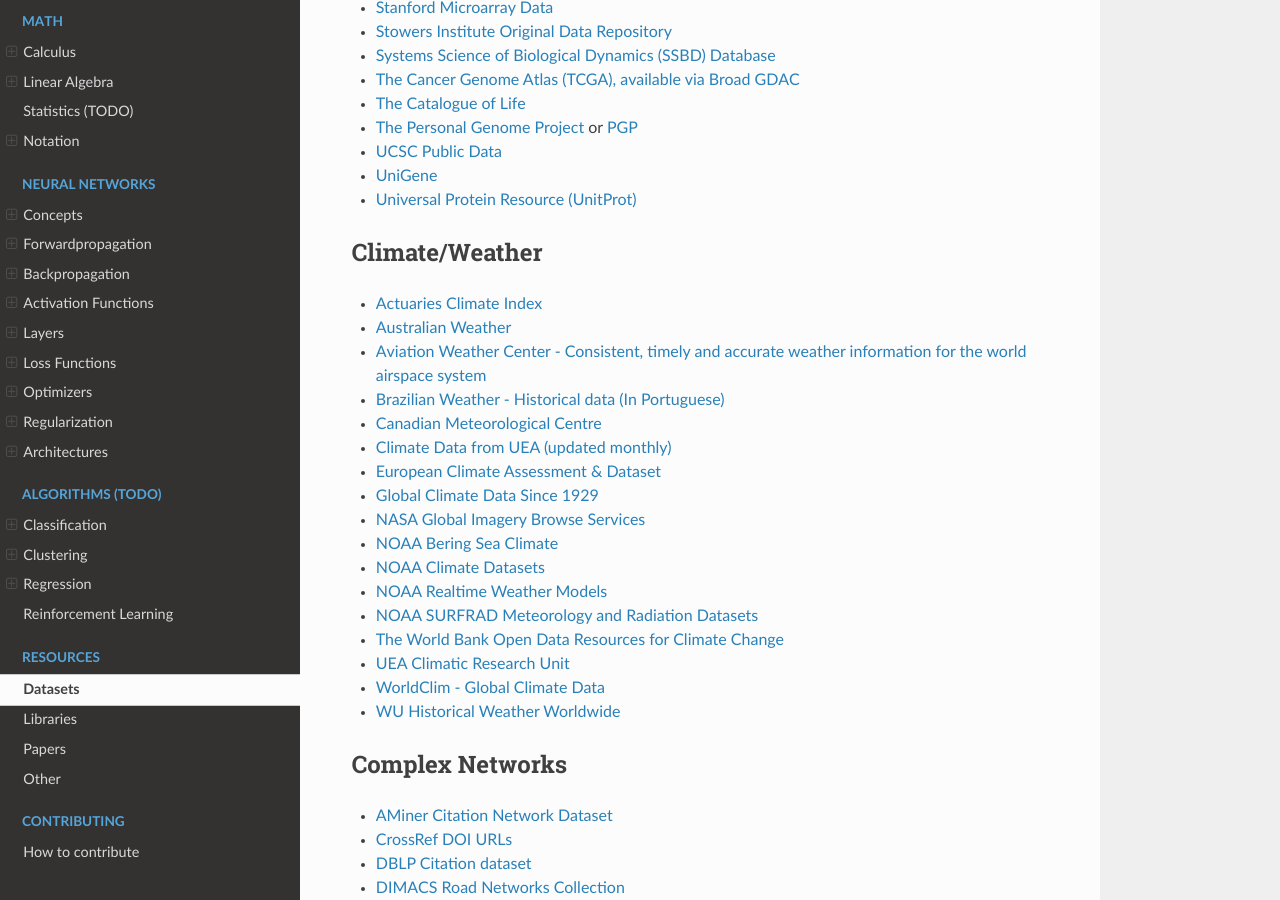
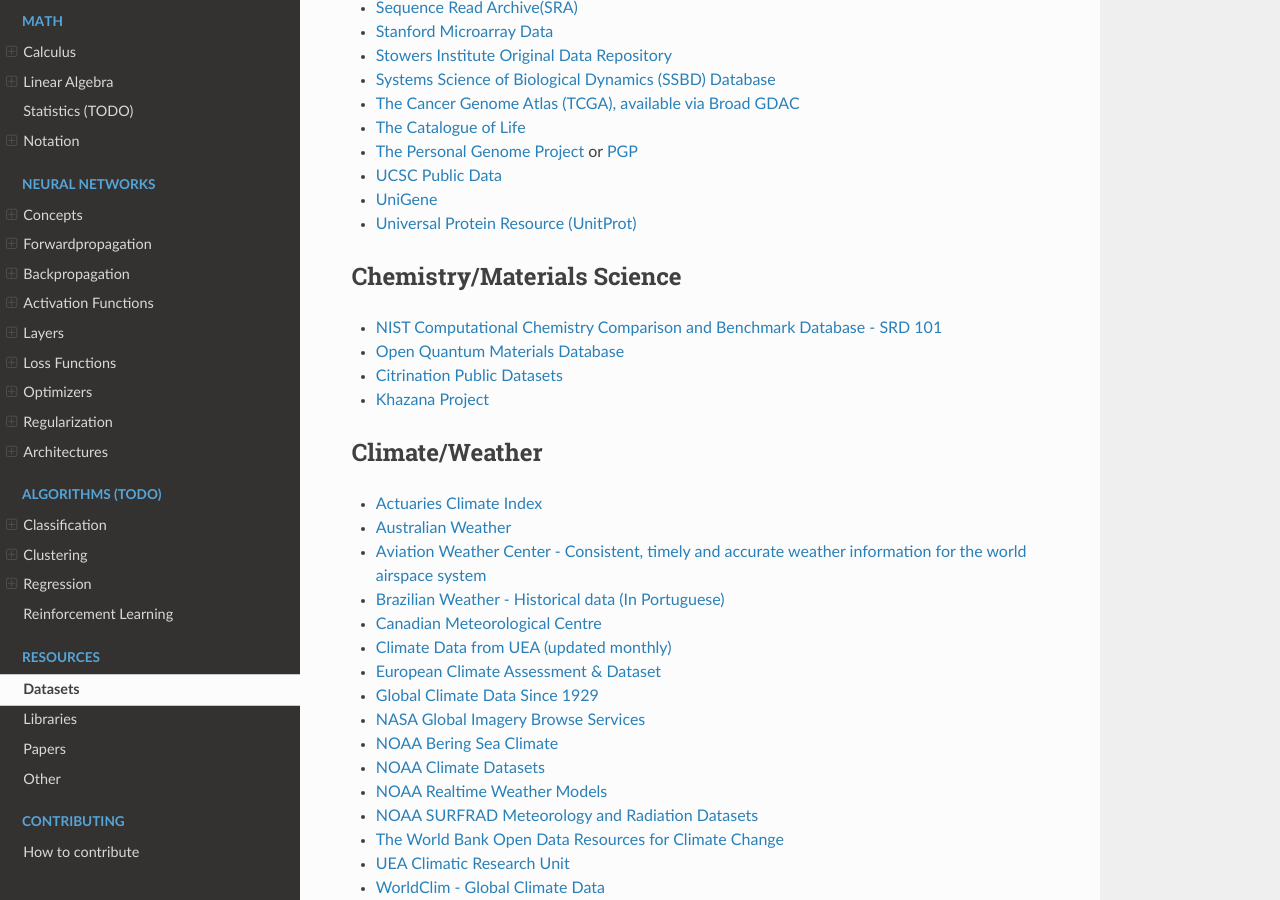
Before and after one commit to bfortuner/ml-glossary, a Sphinx documentation site: the page built from docs/datasets.rst, in a window 1280 px wide and 900 px high, scrolled down 2084 px. Built offline with Sphinx 7.4.7 and the Read the Docs theme 2.0.0, drawn with Linux system fonts in a browser that asks for light colours; pages that are not in the unit, such as notebooks, are missing from menus; some of the changed text lies outside the part shown.

Commit message:
Update datasets.rst (#42)
Chemistry and Materials Science databases were added as new category

```diff
--- a/docs/datasets.rst
+++ b/docs/datasets.rst
@@ -66,6 +66,13 @@
 * `UniGene <http://www.ncbi.nlm.nih.gov/unigene>`_
 * `Universal Protein Resource (UnitProt) <http://www.uniprot.org/downloads>`_
 
+Chemistry/Materials Science
+---------------------------
+
+* `NIST Computational Chemistry Comparison and Benchmark Database - SRD 101 <https://catalog.data.gov/dataset/nist-computational-chemistry-comparison-and-benchmark-database-srd-101>`_
+* `Open Quantum Materials Database <http://oqmd.org/download/>`_
+* `Citrination Public Datasets <https://citrination.com/datasets#public>`_
+* `Khazana Project <https://khazana.gatech.edu/module_search/search.php?m=2>`_
 
 Climate/Weather
 ---------------
```
